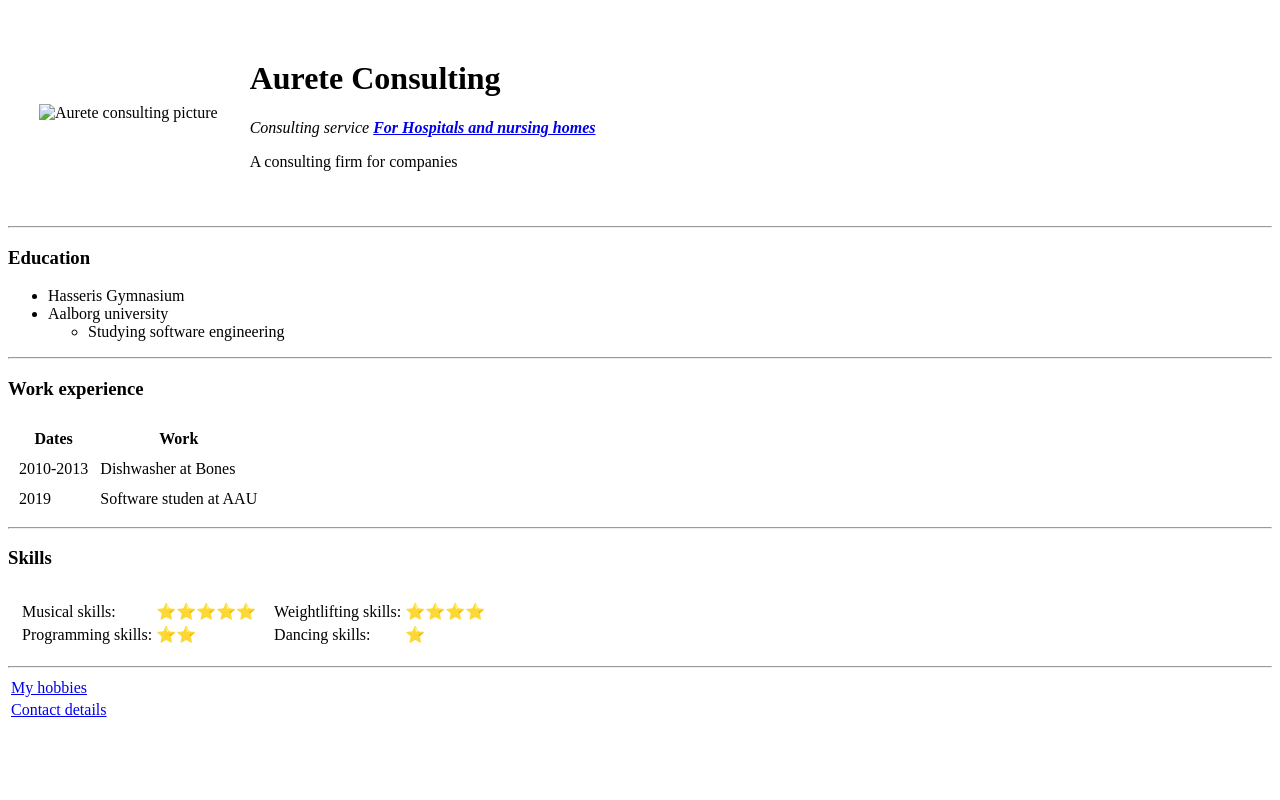
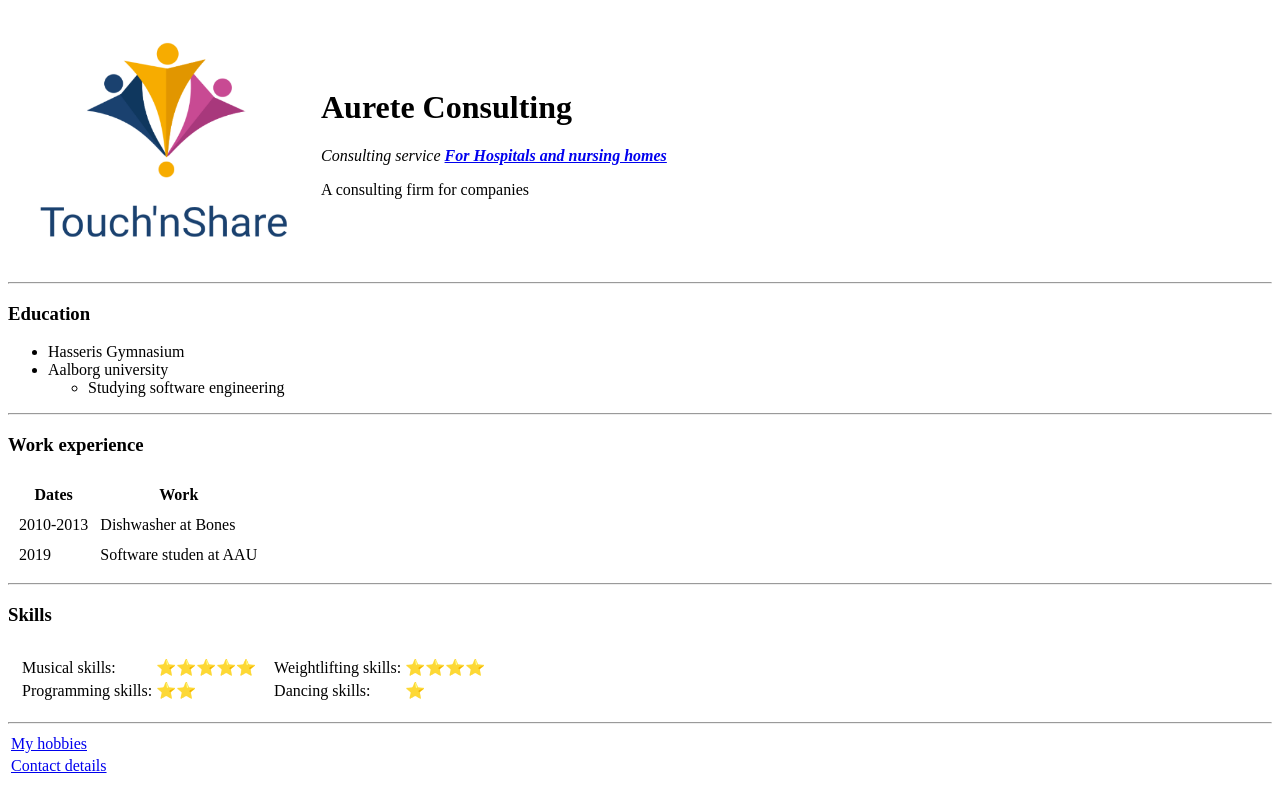
Before and after one commit to Ivikhostrup/cv, a plain HTML site: page index.html in a window 1280 px wide. Drawn offline with Linux system fonts and the light colour scheme.

Commit message:
Update index.html

```diff
--- a/index.html
+++ b/index.html
@@ -11,7 +11,7 @@
       <tr>
         <td>
           <img
-            src="/Web_Development/Pictures/Aurete.png"
+            src="Aurete.png"
             alt="Aurete consulting picture"
             height="200"
             width="250"
```
